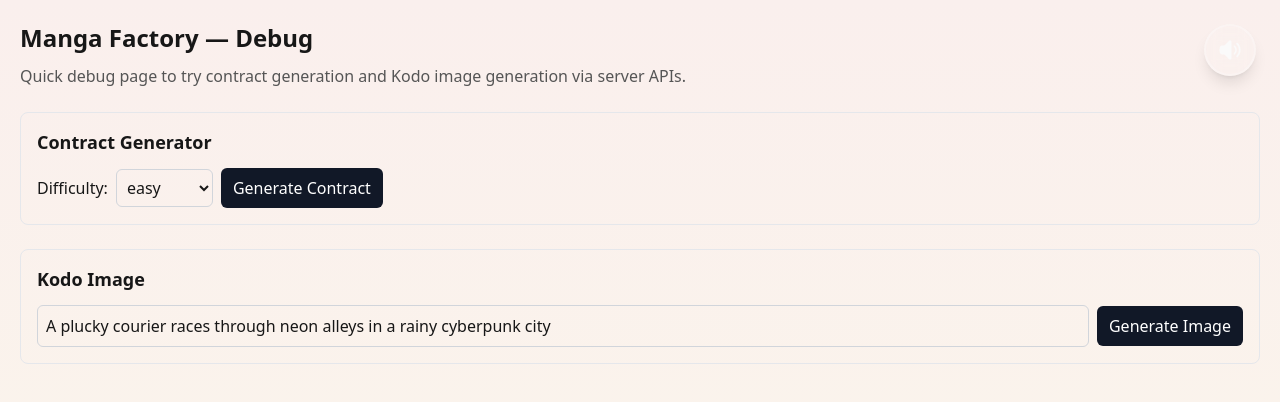
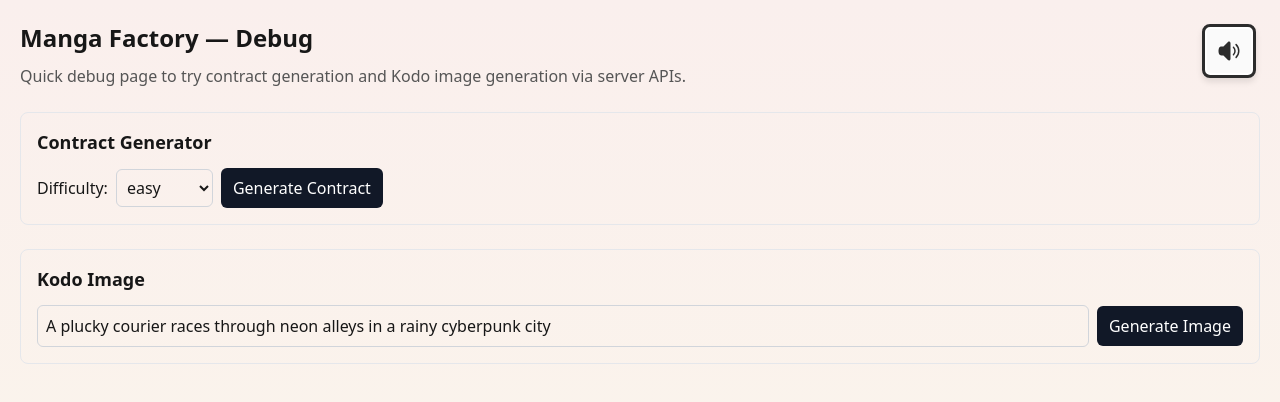
Before and after one commit to realmverse/manga-maker, a Next.js app: page /debug in a window 1280 px wide. Shown: the top 402 px of the page. Built offline with nearby package versions, Linux system fonts and the light colour scheme.

Commit message:
Update MusicToggle.tsx

```diff
--- a/app/components/MusicToggle.tsx
+++ b/app/components/MusicToggle.tsx
@@ -1,6 +1,6 @@
-'use client';
+"use client";
 
-import { useAudio } from './AudioProvider';
+import { useAudio } from "./AudioProvider";
 import { HiSpeakerWave, HiMiniSpeakerXMark } from "react-icons/hi2";
 
 export default function MusicToggle() {
@@ -9,13 +9,16 @@ export default function MusicToggle() {
   return (
     <button
       onClick={toggleMusicMute}
-      className="fixed top-6 right-6 z-50 p-3 rounded-full bg-white/10 backdrop-blur-sm border-2 border-white/30 hover:bg-white/20 transition-all duration-300 shadow-lg hover:shadow-xl group"
-      aria-label={isMusicMuted ? 'Unmute music' : 'Mute music'}
+      className="fixed top-6 right-6 z-50 p-3 rounded-lg bg-white border-[3px] border-[#2C2C2C] hover:bg-gray-50 transition-all duration-300 group"
+      style={{
+        boxShadow: "inset 0 0 0 2px white, 0 4px 6px rgba(0, 0, 0, 0.1)",
+      }}
+      aria-label={isMusicMuted ? "Unmute music" : "Mute music"}
     >
       {isMusicMuted ? (
-        <HiMiniSpeakerXMark className="w-6 h-6 text-white group-hover:scale-110 transition-transform" />
+        <HiMiniSpeakerXMark className="w-6 h-6 text-[#2C2C2C] group-hover:scale-110 transition-transform" />
       ) : (
-        <HiSpeakerWave className="w-6 h-6 text-white group-hover:scale-110 transition-transform" />
+        <HiSpeakerWave className="w-6 h-6 text-[#2C2C2C] group-hover:scale-110 transition-transform" />
       )}
     </button>
   );
```
